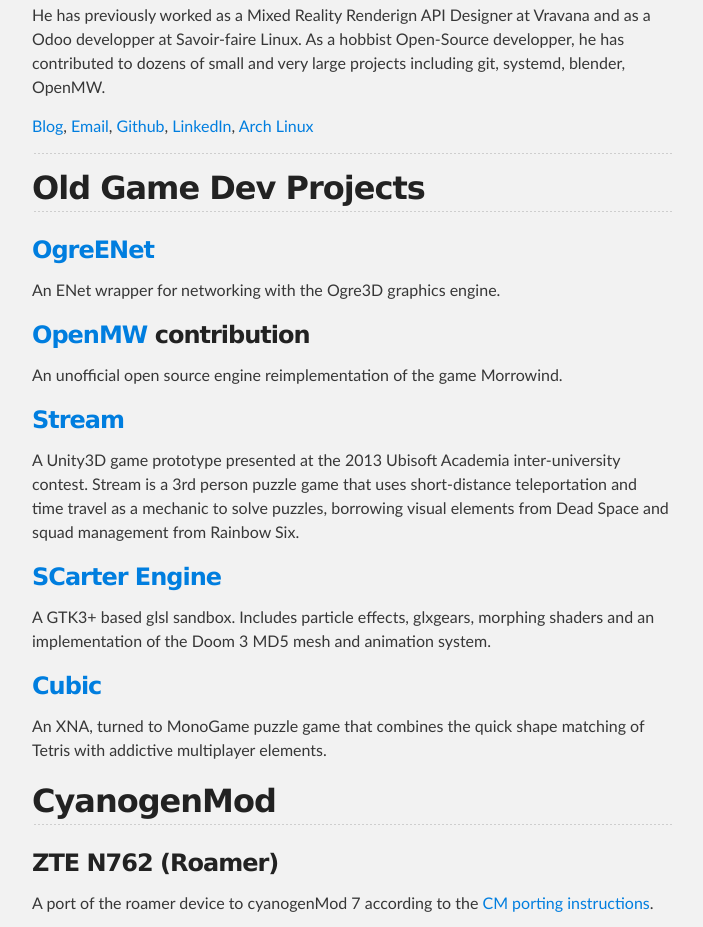
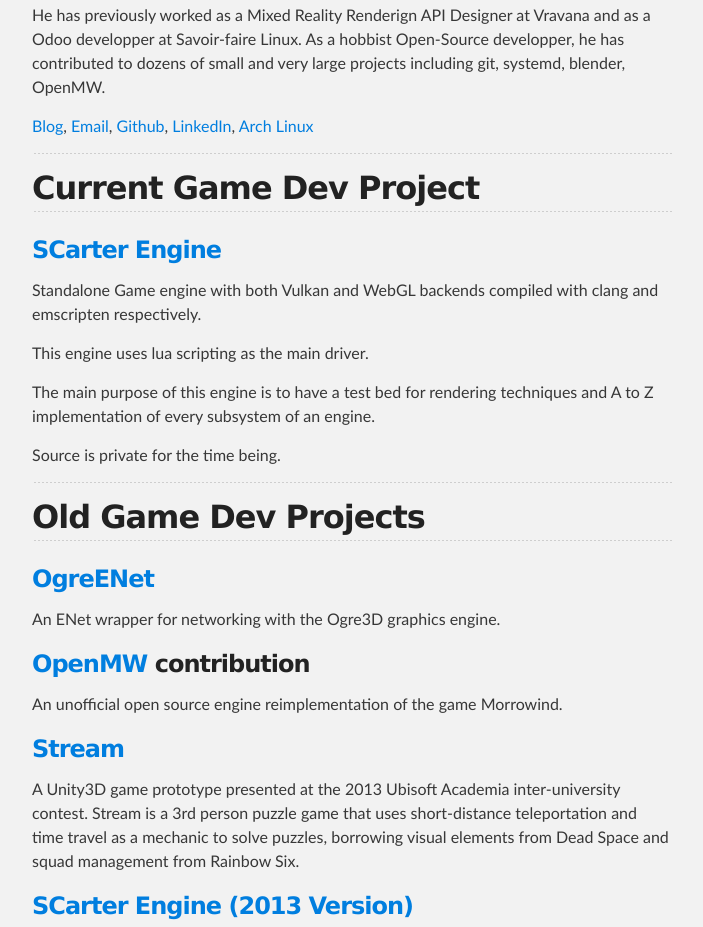
Before and after one commit to bwrsandman/bwrsandman.github.io, a plain HTML site: page index.html in a window 1280 px wide. Shown: the part 432-1359 px from the top of the page, without its empty margins (288-991 px from the left). Drawn offline with Linux system fonts and the light colour scheme.

Commit message:
Add link to emscripten engine

```diff
--- a/index.html
+++ b/index.html
@@ -42,7 +42,19 @@ As a hobbist Open-Source developper, he has contributed to dozens of small and v
 <p><a href="http://bwrsandman.wordpress.com/">Blog</a>, <a href="mailto:bwrsandman@gmail.com">Email</a>, <a href="https://github.com/bwrsandman">Github</a>, <a href="http://www.linkedin.com/pub/sandy-carter/21/16b/772">LinkedIn</a>, <a href="https://aur.archlinux.org/packages/?SeB=m&amp;K=bwrsandman">Arch Linux</a></p>
 
 <hr><h2>
-<a name="game-dev-projects" class="anchor" href="#game-dev-projects"><span class="octicon octicon-link"></span></a>Old Game Dev Projects</h2>
+<a name="game-dev-projects" class="anchor" href="#game-dev-projects"><span class="octicon octicon-link"></span></a>Current Game Dev Project</h2>
+
+<h3>
+<a name="scarter-engine" class="anchor" href="#scarter-engine"><span class="octicon octicon-link"></span></a><a href="http://bwrsandman.github.io/SCarterEngine">SCarter Engine</a>
+</h3>
+
+<p>Standalone Game engine with both Vulkan and WebGL backends compiled with clang and emscripten respectively.</p>
+<p>This engine uses lua scripting as the main driver.</p>
+<p>The main purpose of this engine is to have a test bed for rendering techniques and A to Z implementation of every subsystem of an engine.</p>
+<p>Source is private for the time being.</p>
+
+<hr><h2>
+<a name="old-game-dev-projects" class="anchor" href="#old-game-dev-projects"><span class="octicon octicon-link"></span></a>Old Game Dev Projects</h2>
 
 <h3>
 <a name="ogreenet" class="anchor" href="#ogreenet"><span class="octicon octicon-link"></span></a><a href="https://github.com/bwrsandman/OgreENet">OgreENet</a>
@@ -62,7 +74,7 @@ As a hobbist Open-Source developper, he has contributed to dozens of small and v
 <p>A Unity3D game prototype presented at the 2013 Ubisoft Academia inter-university contest. Stream is a 3rd person puzzle game that uses short-distance teleportation and time travel as a mechanic to solve puzzles, borrowing visual elements from Dead Space and squad management from Rainbow Six.</p>
 
 <h3>
-<a name="scarter-engine" class="anchor" href="#scarter-engine"><span class="octicon octicon-link"></span></a><a href="https://github.com/bwrsandman/SCarter-Engine">SCarter Engine</a>
+<a name="scarter-engine-2013" class="anchor" href="#scarter-engine-2013"><span class="octicon octicon-link"></span></a><a href="https://github.com/bwrsandman/SCarterEngine/tree/2013">SCarter Engine (2013 Version)</a>
 </h3>
 
 <p>A GTK3+ based glsl sandbox. Includes particle effects, glxgears, morphing shaders and an implementation of the Doom 3 MD5 mesh and animation system.</p>
```
